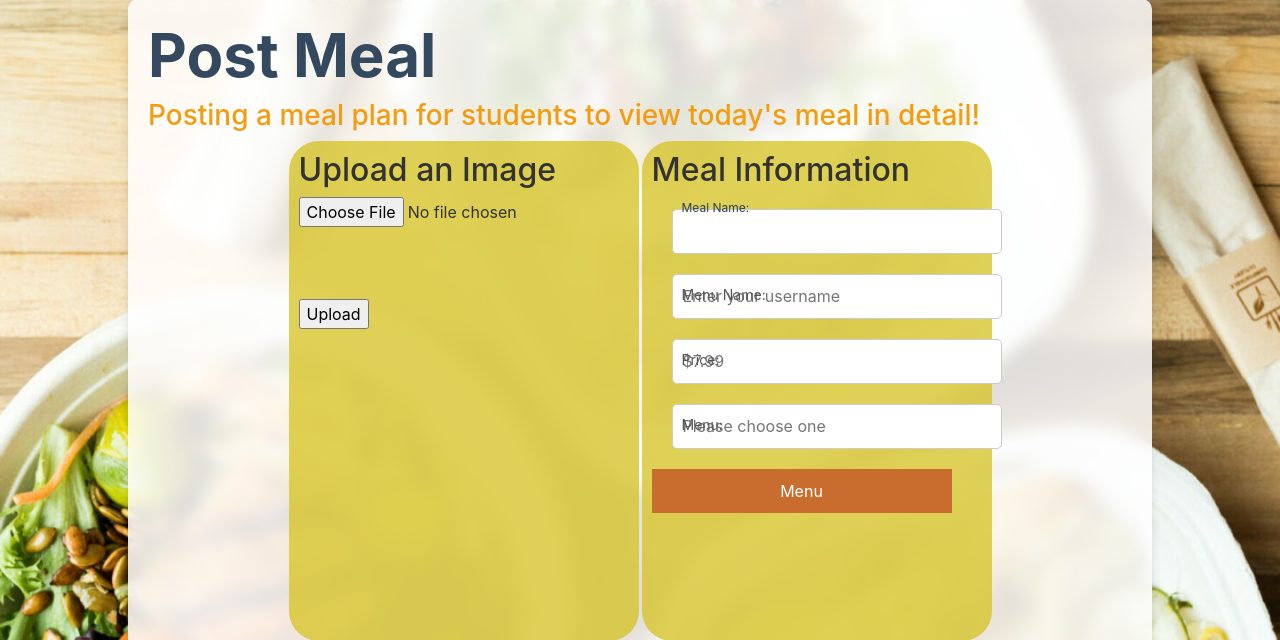
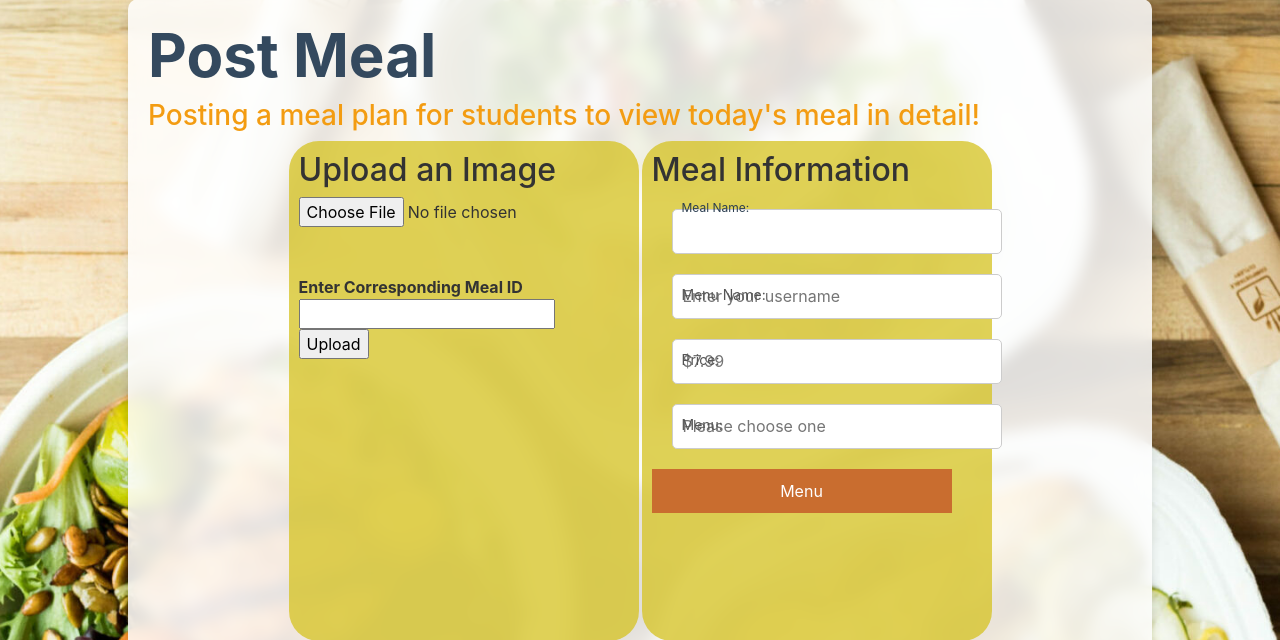
Before and after one commit to Jaehong-username/dininghall-mealplan, a Flask app: page /post-meal in a window 1280 px wide. Shown: the part 81-721 px from the top of the page. Run offline with Flask 3, Linux system fonts and the light colour scheme; some libraries are stand-ins or nearby versions.

Commit message:
linking uploading of image to specific meal entity, plus renaming of file according to user choice

```diff
--- a/src/form_classes.py
+++ b/src/form_classes.py
@@ -194,8 +194,8 @@ class MealCategoryForm(FlaskForm):
 
 class ImageForm(FlaskForm):
     file = FileField(validators=[FileRequired()])
+    meal_id = IntegerField('Enter Corresponding Meal ID')
     submit = SubmitField('Upload Image')
-
 
 # class RegisterForm(FlaskForm):
 #     email = EmailField(validators=[
--- a/src/templates/menu-details.html
+++ b/src/templates/menu-details.html
@@ -69,7 +69,6 @@
 
                                     <!-- image according to meal id, file extension -->
                                     <img src="{{ url_for('static', filename='uploads/meals/' ~ meal.id ~ meal.file_extension) }}" style="width: 150px; height: 150px; object-fit: cover; border-radius: 10px; align-self: center">
-
                                 <br><hr>
 
                                 {% endif %} <!-- end multiple type check (lunch/dinner?)-->
--- a/src/templates/post-meal.html
+++ b/src/templates/post-meal.html
@@ -19,15 +19,21 @@
                 <br><br>
 
                 <img id="imagePreview" src="#" alt="Image Preview" style="display: none;">
-                <br><br>
+                <br>
+
+                <b>Enter Corresponding Meal ID</b>
+                {{ form.meal_id() }}
+                <br>
 
                 <input type="submit" value="Upload">
             </form>
 
             <!-- Display uploaded image -->
             {% if filename %}
-                <h2>Uploaded Image:</h2>
-                <img src="{{ url_for('static', filename='uploads/meals/' + filename) }}" width="200">
+                <h2>Details:</h2>
+                <p><b>Selected Meal: </b>{{ selected_meal.meal_name }}</p>
+                <p><b>Uploaded Image:</b></p>
+                <img src="{{ url_for('static', filename='uploads/meals/' + filename) }}" width="100">
             {% endif %}
 
         </div>
--- a/src/views.py
+++ b/src/views.py
@@ -301,7 +301,7 @@ def submit_rating():
 # to access the meal's official image for a menu, it will follow the format: static/uploads/meal/<meal_id>
 @views.route('/post-meal', methods=['GET', 'POST'])
 def post_meal():
-
+    meals = Meal.query.all()
     form = ImageForm()
 
     # checking if form went through
@@ -317,11 +317,21 @@ def post_meal():
                 return redirect(request.url)
 
             # otherwise continue with data
-            file_path = os.path.join(current_app.config['UPLOAD_FOLDER'], filename)
+
+            # first, rename according to meal option
+            root, ext = os.path.splitext(filename)
+            meal_id = str(form.meal_id.data)
+            new_filename = meal_id + ext
+
+            # create new file path
+            file_path = os.path.join(current_app.config['UPLOAD_FOLDER'], new_filename)
             file.save(file_path)
-            return render_template('post-meal.html', filename=filename, form=form)
 
-    return render_template('post-meal.html', form=form)
+            # details of meal
+            selected_meal = Meal.query.get(meal_id)
+            return render_template('post-meal.html', filename=filename, form=form, meals=meals, selected_meal=selected_meal)
+
+    return render_template('post-meal.html', form=form, meals=meals)
 
 
 @views.route('/meal-feedback-list', methods=['GET', 'POST'])
```
Also changed, not shown: src/static/uploads/meals/testmeal.jpg (deleted).
